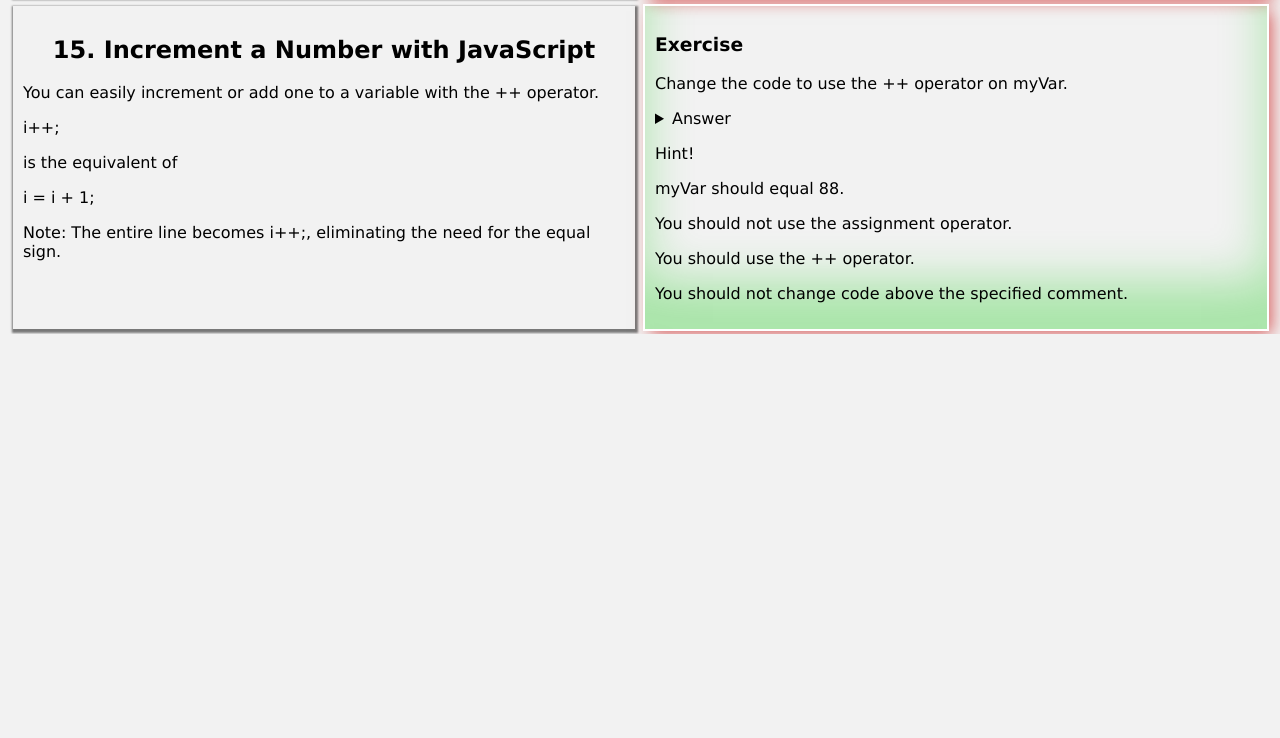
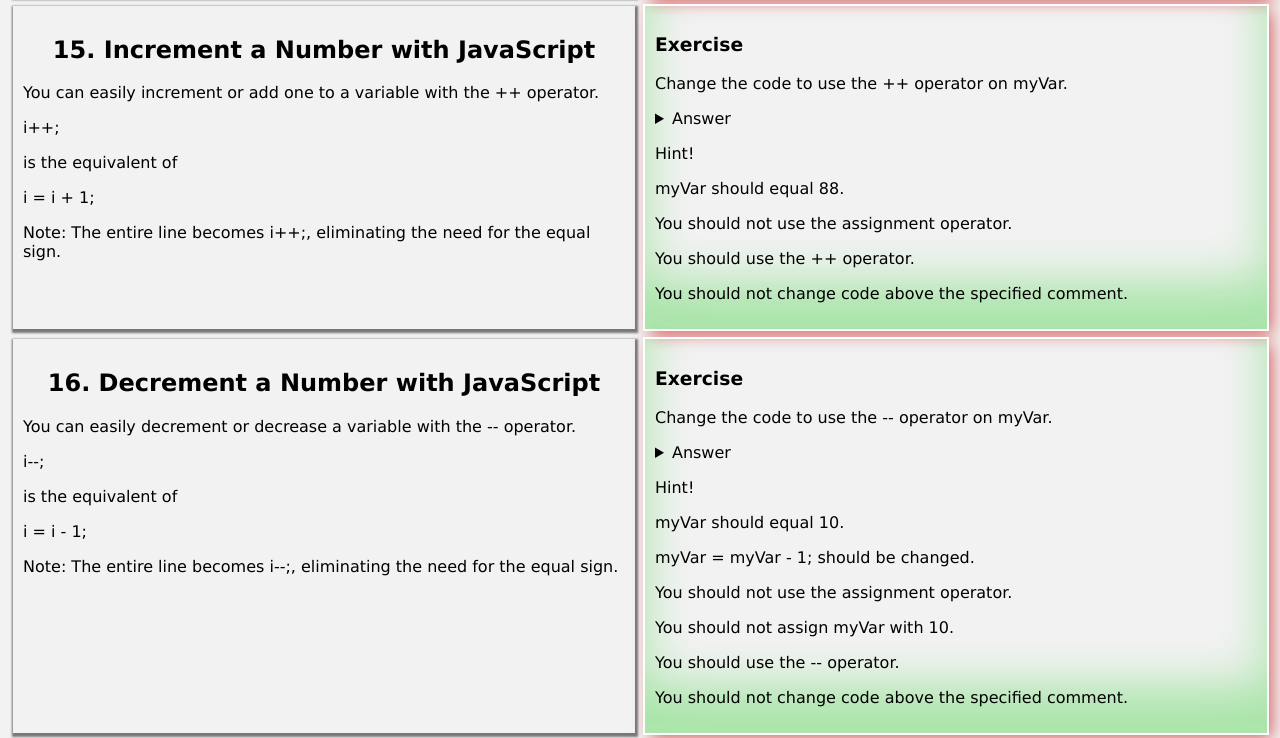
Before and after one commit to sabovoichita/free-code-camp, a website: page index.html in a window 1280 px wide. Shown: the part 6086-6824 px from the top of the page. Before the commit the page ends 6420 px from the top, so only its background shows below. Drawn offline with Linux system fonts and the light colour scheme.

Commit message:
add 16.json

```diff
--- a/index.html
+++ b/index.html
@@ -22,6 +22,7 @@
     <div id="l13"></div>
     <div id="l14"></div>
     <div id="l15"></div>
+    <div id="l16"></div>
     <script src="index.js"></script>
   </body>
 </html>
--- a/index.js
+++ b/index.js
@@ -46,7 +46,7 @@ function loadLesson(lessonNumber) {
 }
 
 function initEvents() {
-  const numberOfLessons = 15;
+  const numberOfLessons = 16;
   for (let i = 1; i <= numberOfLessons; i++) {
     loadLesson(i);
   }
--- /dev/null
+++ b/lessons/16.json
@@ -0,0 +1,32 @@
+[
+  {
+    "title": "Decrement a Number with JavaScript",
+    "content": [
+      "You can easily decrement or decrease a variable with the -- operator.",
+      "i--;",
+      "is the equivalent of",
+      " i = i - 1;",
+      "Note: The entire line becomes i--;, eliminating the need for the equal sign."
+    ],
+    "eTitle": "Exercise",
+    "exercises": [
+      {
+        "instruction": "Change the code to use the -- operator on myVar.",
+        "placeholder": [
+          "let myVar = 11;",
+          "// Only change code below this line",
+          "myVar = myVar - 1;"
+        ]
+      }
+    ],
+    "hint": [
+      "Hint! ",
+      "myVar should equal 10.",
+      "myVar = myVar - 1; should be changed.",
+      "You should not use the assignment operator.",
+      "You should not assign myVar with 10.",
+      "You should use the -- operator.",
+      "You should not change code above the specified comment."
+    ]
+  }
+]
```
